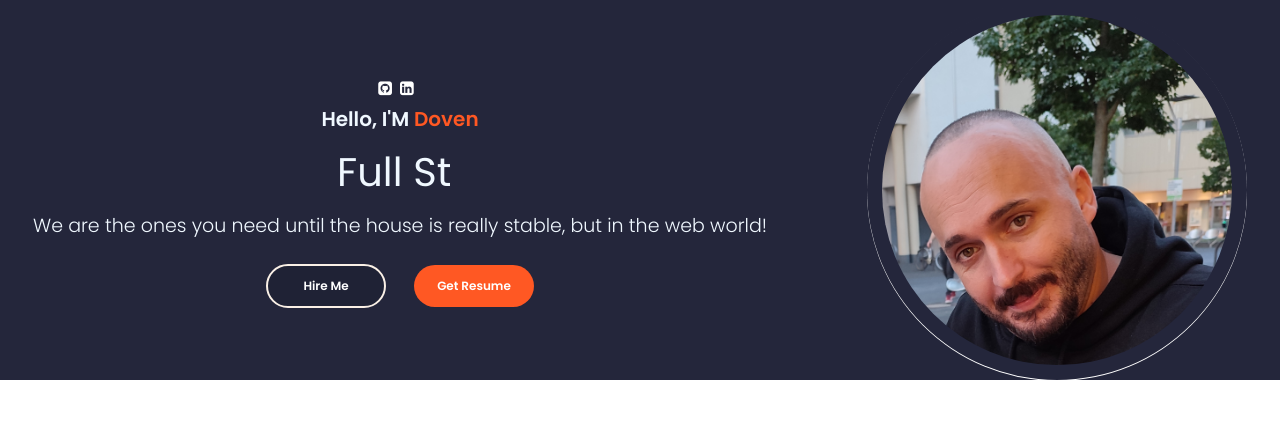
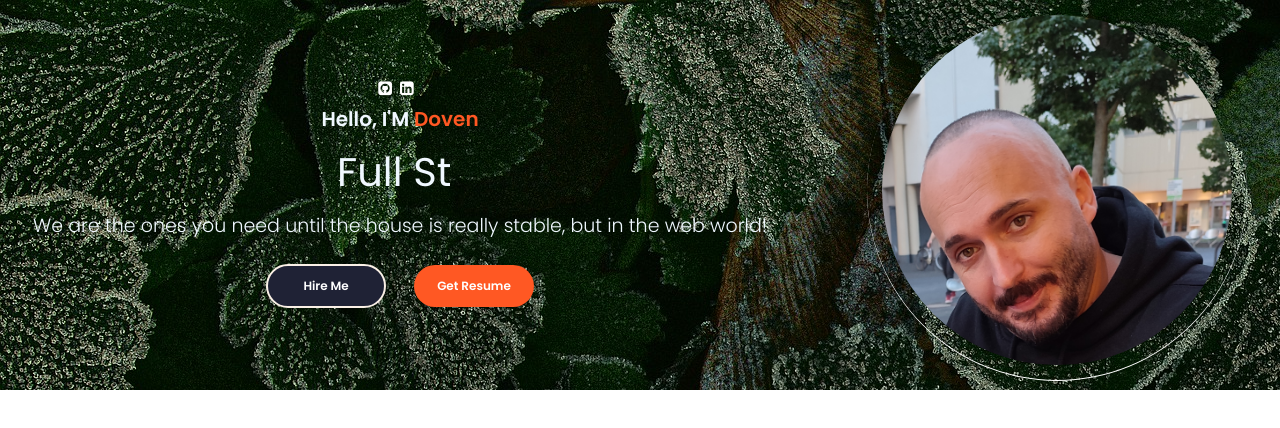
Before and after one commit to Doven-Obertinca/My-Portfolio, a React (Create React App) app in the folder client/: page / in a window 1280 px wide. Shown: the top 428 px of the page. Built offline with nearby package versions, Linux system fonts and the light colour scheme; a web font is replaced by a local one.

Commit message:
footer bg photo etc

```diff
--- a/client/src/App.js
+++ b/client/src/App.js
@@ -1,10 +1,13 @@
-import Profile from './PortfolioContainer/Home/Profile'
 import './App.css';
+import Home from'./PortfolioContainer/Home/Home'
+
+
 
 function App() {
   return (
     <div className="App">
-     <Profile />
+
+     <Home />
     </div>
   );
 }
--- a/client/src/PortfolioContainer/Home/Footer/Footer.css
+++ b/client/src/PortfolioContainer/Home/Footer/Footer.css
@@ -0,0 +1,24 @@
+.footer-container {
+    height:17.8%;
+    width: 100%;
+    display: flex;
+    justify-content: center;
+}
+
+.footer-parent{
+    width:100%;
+    height:100%;
+    max-width: 1920px;
+}
+
+.footer-parent img{
+    max-width: 100%;
+    height: 130px;
+}
+
+@media only screen and (min-width:1110px){
+    .footer-parent{
+        display: flex;
+        align-items: flex-end;
+    }
+}
--- a/client/src/PortfolioContainer/Home/Footer/Footer.js
+++ b/client/src/PortfolioContainer/Home/Footer/Footer.js
@@ -3,8 +3,10 @@
 
 export default function Footer() {
     return (
-        <div>
-
+        <div className="footer-container">
+            <div className="footer-parent">
+                {/* <img src={require("../../../assets/Home/shape-bg.png").default} alt="no internet connection" /> */}
+            </div>
         </div>
     )
 }
--- /dev/null
+++ b/client/src/PortfolioContainer/Home/Home.css
@@ -0,0 +1,7 @@
+.home-container{
+    display:flex;
+    flex-direction: column;
+    justify-content: space-between;
+    min-height: 390px;
+    background-image: url(../../assets/Home/leaves-4677861_1920.jpg);
+}
--- /dev/null
+++ b/client/src/PortfolioContainer/Home/Home.js
@@ -0,0 +1,13 @@
+import React from 'react'
+import Profile from './Profile/Profile'
+import Footer from './Footer/Footer'
+import "./Home.css"
+
+export default function Home() {
+    return (
+        <div className="home-container">
+            <Profile />
+            <Footer />
+        </div>
+    )
+}
--- a/client/src/PortfolioContainer/Home/Profile.css
+++ b/client/src/PortfolioContainer/Home/Profile/Profile.css
@@ -5,7 +5,7 @@
     justify-content:center;
     height:10%;
     min-height: fit-content;
-    background-image: url(../../assets/Home/bg.jpg);
+
 }
 
 .profile-parent{
@@ -70,7 +70,7 @@
 .profile-picture-background{
     height: 92%;
     width: 92%;
-    background-image: url(../../assets/Home/1639394575646.jpg);
+    background-image: url(../../../assets/Home/1639394575646.jpg);
     background-size: cover;
     border-radius: 50%;
     background-repeat: no-repeat;
```
Also changed, not shown: client/src/PortfolioContainer/Home/Profile/Profile.js (renamed from client/src/PortfolioContainer/Home/Profile.js), client/src/assets/Home/leaves-4677861_1920.jpg (added), client/src/assets/Home/texture-1099399_1920.jpg (added).
